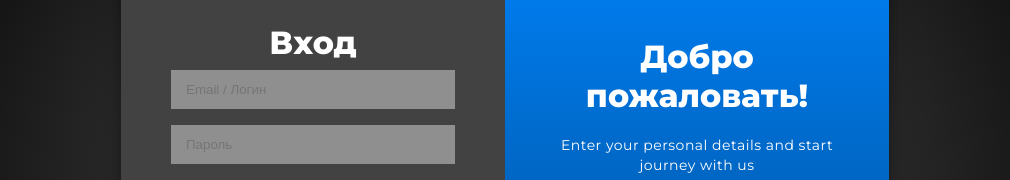
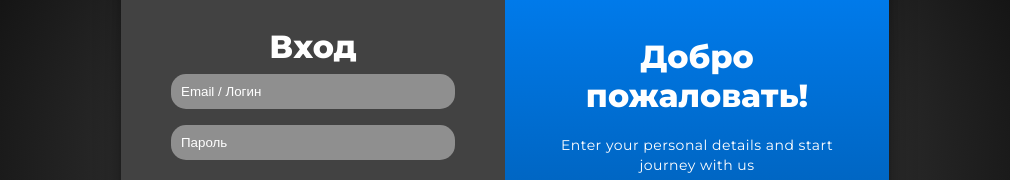
Before and after one commit to MiraPhoenix/music_match_frontend, a plain HTML site: page index.html in a window 1280 px wide. Shown: the part 239-419 px from the top of the page, without its empty margins (135-1145 px from the left). Drawn offline with Linux system fonts and the light colour scheme; no server answers.

Commit message:
Added changes

```diff
--- a/style.css
+++ b/style.css
@@ -30,7 +30,6 @@ h2 {
 }
 
 p {
-    color: #FFFFFF;
 	font-size: 14px;
 	font-weight: 100;
 	line-height: 20px;
@@ -90,9 +89,15 @@ form {
 input {
 	background-color: #8F8F8F;
 	border: none;
-	padding: 12px 15px;
+	padding: 10px 10px;
 	margin: 8px 0;
 	width: 100%;
+    border-radius: 15px;
+    color: #FFFFFF;
+}
+
+input::placeholder {
+    color: #FFFFFF;
 }
 
 .container {
```
